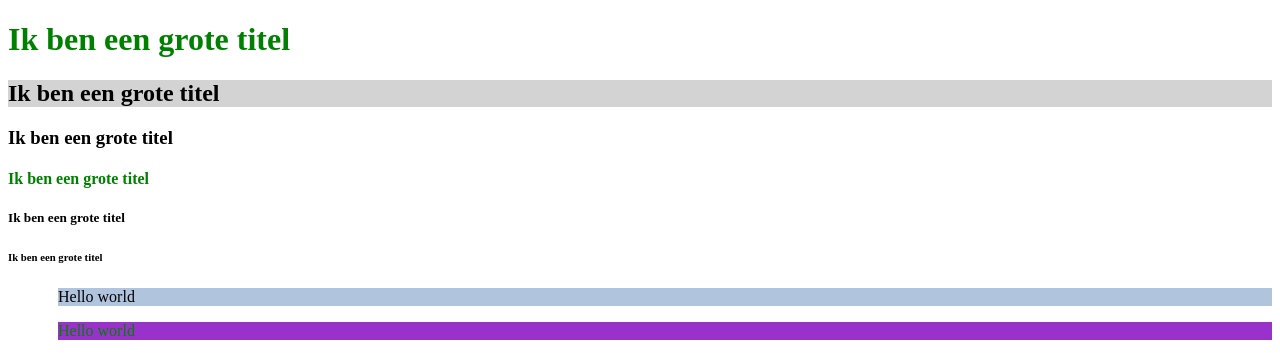
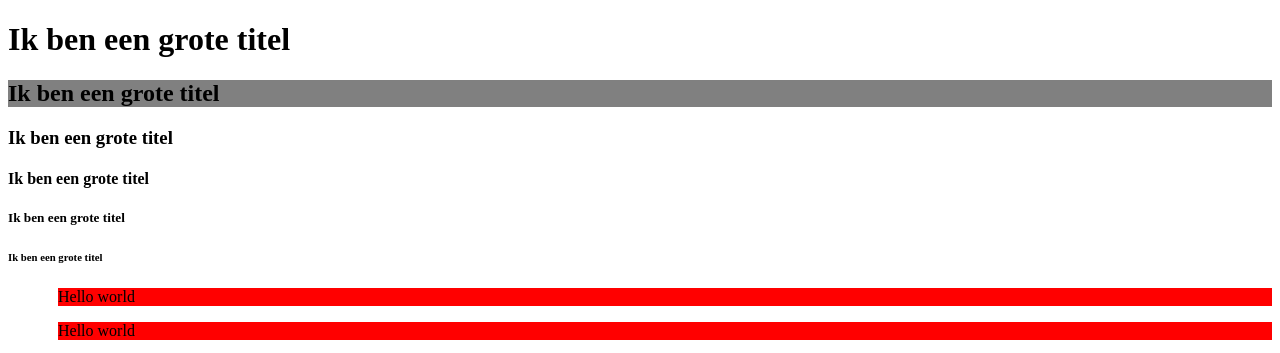
Before and after one commit to syntra-mvl-front-end-2019-2021/html-css-korneel, a plain HTML site: page les-1/index.html in a window 1280 px wide. Shown: the top 353 px of the page. Drawn offline with Linux system fonts and the light colour scheme.

Commit message:
CSS: specificity

```diff
--- a/les-1/index.html
+++ b/les-1/index.html
@@ -6,28 +6,16 @@
     <meta http-equiv="X-UA-Compatible" content="ie=edge">
     <title>Test123</title>
     <link rel="stylesheet" href="style.css">
-    <style>
-        p {
-            background-color: darkorchid;
-        }
-
-        .klasse-1 {
-            color: green;
-        }
-
-        #id-1 {
-            background-color: lightgrey;
-        }
-    </style>
+    <link rel="stylesheet" href="style-2.css">
 </head>
 <body>
-    <h1 class="klasse-1">Ik ben een grote titel</h1>
+    <h1 class="klasse-1 klasse-2">Ik ben een grote titel</h1>
     <h2 id="id-1">Ik ben een grote titel</h2>
     <h3>Ik ben een grote titel</h3>
     <h4 class="klasse-1">Ik ben een grote titel</h4 class="klasse-1">
     <h5>Ik ben een grote titel</h5>
     <h6>Ik ben een grote titel</h6>
-    <p style="background-color: lightsteelblue;">Hello world</p>
+    <p >Hello world</p>
     <p class="klasse-1">Hello world</p class="klasse-1">
     <span>Hello world 2</span>
     <span>Hello world 2</span>
--- /dev/null
+++ b/les-1/style-2.css
@@ -0,0 +1,3 @@
+p {
+    background-color: darkgreen;
+}
--- a/les-1/style.css
+++ b/les-1/style.css
@@ -4,3 +4,15 @@ p {
     margin-left: 50px;
     background-color: gold;
 }
+
+body p {
+    background-color: red;
+}
+
+.klassse-1.klasse-2 {
+    background-color: blue;
+}
+
+#id-1 {
+    background-color: gray;
+}
```
